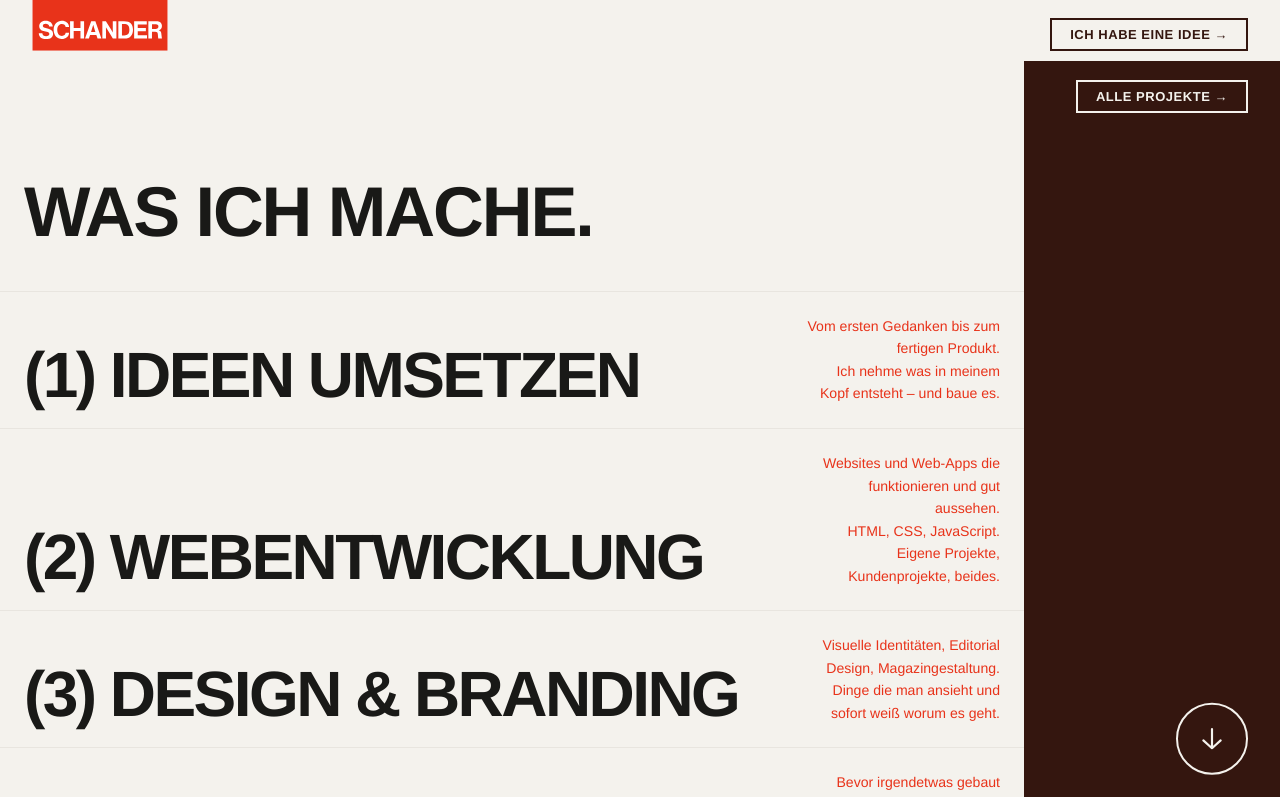
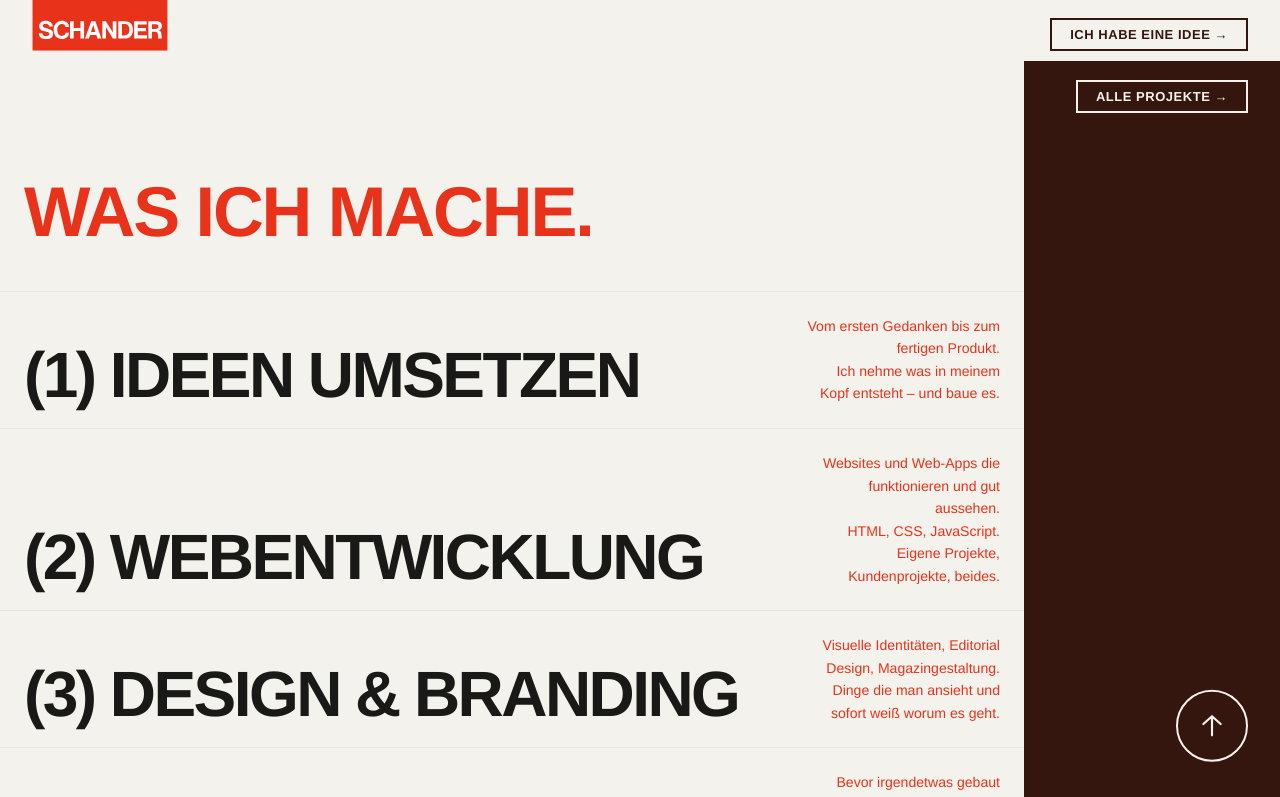
Before and after one commit to dxvxds03/studio-schander, a Next.js app: page / in a window 1280 px wide. Shown: the top 797 px of the page. Built offline with nearby package versions, Linux system fonts and the light colour scheme; no server answers; the database is empty; a web font is replaced by a local one.

Commit message:
Portfolio Restructuring

```diff
--- a/src/app/page.tsx
+++ b/src/app/page.tsx
@@ -81,7 +81,7 @@ export default async function HomePage() {
             letterSpacing: '-0.03em',
             lineHeight: 0.95,
             textTransform: 'uppercase',
-            color: 'var(--ink)',
+            color: 'var(--dead-poet)',
             padding: '0 clamp(16px, 2vw, 24px)',
             margin: '0 0 clamp(24px, 3.5vw, 48px) 0',
           }}
@@ -147,7 +147,8 @@ export default async function HomePage() {
           paddingTop: 'clamp(72px, 10vw, 140px)',
           paddingBottom: 'clamp(72px, 10vw, 140px)',
           paddingLeft: 'clamp(16px, 2vw, 24px)',
-          paddingRight: 'clamp(176px, 22vw, 304px)',
+          paddingRight: 'clamp(16px, 2vw, 24px)',
+          marginRight: 'clamp(160px, 20vw, 280px)',
           position: 'relative',
           zIndex: 46,
           background: 'var(--cream)',
--- a/src/components/Sidebar.tsx
+++ b/src/components/Sidebar.tsx
@@ -1,15 +1,36 @@
 'use client'
 
 import { usePathname } from 'next/navigation'
-import { motion } from 'framer-motion'
+import { motion, AnimatePresence } from 'framer-motion'
+import { useEffect, useState } from 'react'
 
 export default function Sidebar() {
   const pathname = usePathname()
+  const [scrolledOut, setScrolledOut] = useState(false)
+
+  useEffect(() => {
+    const onScroll = () => {
+      const leistungen = document.getElementById('leistungen')
+      if (leistungen) {
+        setScrolledOut(leistungen.getBoundingClientRect().top < window.innerHeight)
+      } else {
+        setScrolledOut(window.scrollY > window.innerHeight)
+      }
+    }
+    window.addEventListener('scroll', onScroll, { passive: true })
+    onScroll()
+    return () => window.removeEventListener('scroll', onScroll)
+  }, [])
+
   if (pathname !== '/') return null
 
-  const isHome = pathname === '/'
-  const scrollDown = () =>
+  const handleClick = () => {
+    if (scrolledOut) {
+      window.scrollTo({ top: 0, behavior: 'smooth' })
+    } else {
       document.getElementById('leistungen')?.scrollIntoView({ behavior: 'smooth' })
+    }
+  }
 
   return (
     <div
@@ -61,9 +82,9 @@ export default function Sidebar() {
         Alle Projekte →
       </a>
 
-      {isHome && (
       <motion.button
-          onClick={scrollDown}
+        key={scrolledOut ? 'up' : 'down'}
+        onClick={handleClick}
         data-hover
         style={{
           width: '72px',
@@ -79,10 +100,26 @@ export default function Sidebar() {
           color: 'var(--cream)',
           cursor: 'none',
         }}
+        initial={{ opacity: 0, scale: 0.7 }}
+        animate={{ opacity: 1, scale: 1, y: scrolledOut ? [0, -7, 0] : [0, 7, 0] }}
         whileHover={{ background: 'var(--cream)', color: 'var(--negroni)', scale: 1.06 }}
-          animate={{ y: [0, 7, 0] }}
-          transition={{ y: { repeat: Infinity, duration: 2.4, ease: 'easeInOut' } }}
+        transition={{
+          opacity: { duration: 0.2 },
+          scale: { type: 'spring', stiffness: 300, damping: 25 },
+          y: { repeat: Infinity, duration: 2.4, ease: 'easeInOut' },
+        }}
       >
+        {scrolledOut ? (
+          <svg width="26" height="26" viewBox="0 0 30 30" fill="none">
+            <path
+              d="M15 26V4M5 13l10-9 10 9"
+              stroke="currentColor"
+              strokeWidth="2.5"
+              strokeLinecap="round"
+              strokeLinejoin="round"
+            />
+          </svg>
+        ) : (
           <svg width="26" height="26" viewBox="0 0 30 30" fill="none">
             <path
               d="M15 4v22M5 17l10 9 10-9"
@@ -92,8 +129,8 @@ export default function Sidebar() {
               strokeLinejoin="round"
             />
           </svg>
+        )}
       </motion.button>
-      )}
     </div>
   )
 }
```
Lines whose indentation alone changed are shown as unchanged.
